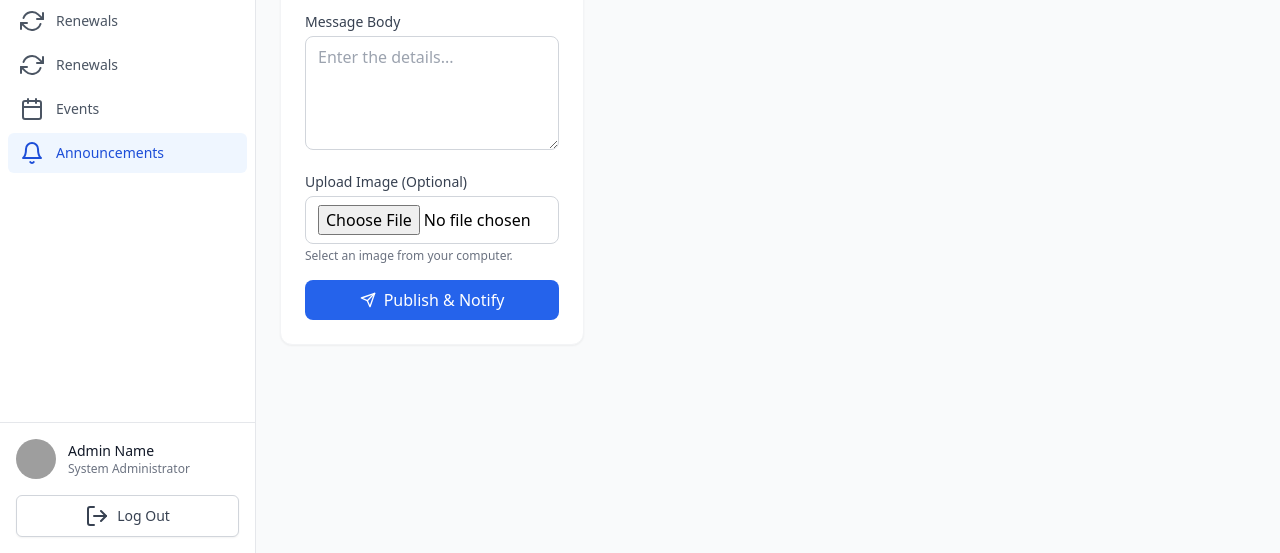
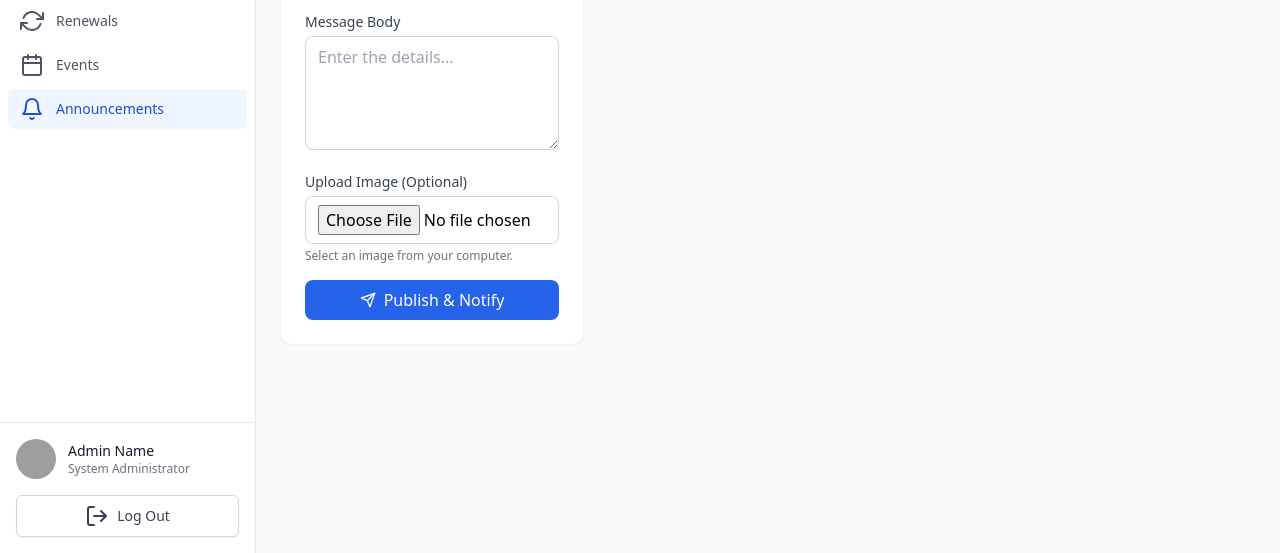
Before and after one commit to HalCyonEz/Capstone-Website, a plain HTML site: page public/announcements.html in a window 1280 px wide. Shown: the part 247-800 px from the top of the page. Drawn offline with nearby package versions, Linux system fonts and the light colour scheme; no server answers; grey boxes are pictures that could not be loaded.

Commit message:
Inikat kun jy maysa renewals nga agparparang apo

```diff
--- a/public/announcements.html
+++ b/public/announcements.html
@@ -34,9 +34,6 @@
                 </a>
                 <a href="renewals.html" class="flex items-center px-3 py-2 text-sm font-medium rounded-md text-gray-600 hover:bg-gray-100 sidebar-link">
                     <i data-feather="refresh-cw" class="mr-3"></i> Renewals
-                </a>
-                <a href="renewals.html" class="flex items-center px-3 py-2 text-sm font-medium rounded-md text-gray-600 hover:bg-gray-100">
-                <i data-feather="refresh-cw" class="mr-3"></i> Renewals
                 </a>
                 <a href="events.html" class="flex items-center px-3 py-2 text-sm font-medium rounded-md text-gray-600 hover:bg-gray-100">
                     <i data-feather="calendar" class="mr-3"></i> Events
```
